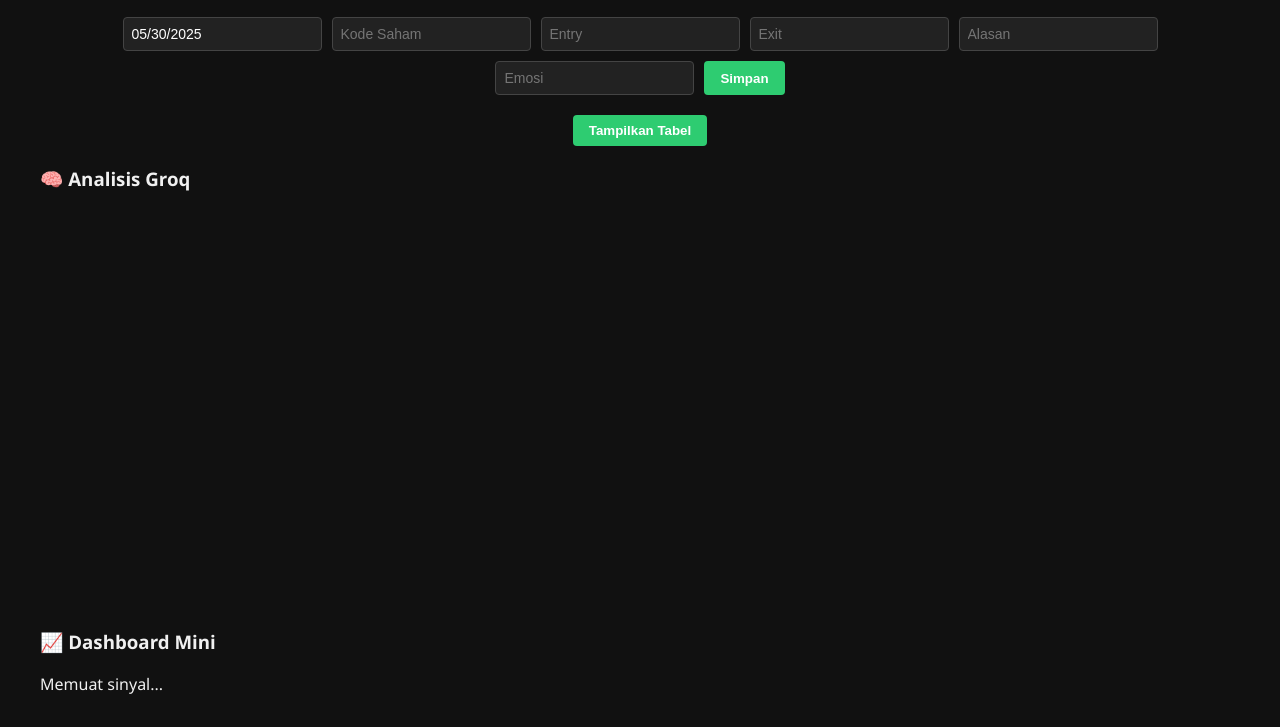
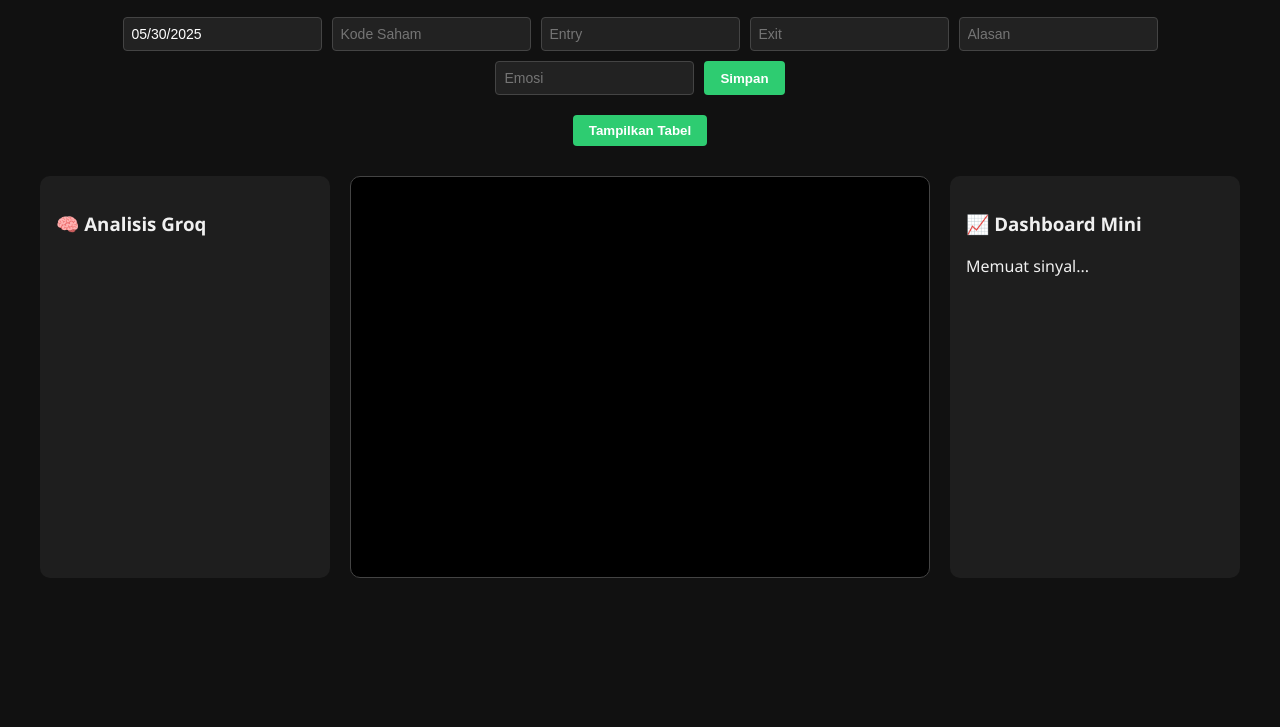
Before and after one commit to firmanquant/firman-trading-diary, a React app: page / in a window 1280 px wide. Shown: the part 83-810 px from the top of the page. Built offline with nearby package versions, Linux system fonts and the light colour scheme.

Commit message:
Update index.css

```diff
--- a/src/index.css
+++ b/src/index.css
@@ -165,3 +165,22 @@ tbody td {
     min-height: 400px;
   }
 }
+
+.three-column-layout {
+  display: grid;
+  grid-template-columns: 1fr 2fr 1fr;
+  gap: 20px;
+  margin-top: 30px;
+}
+
+.left-box, .right-box {
+  background: #1e1e1e;
+  padding: 16px;
+  border-radius: 10px;
+}
+
+.center-box {
+  border: 1px solid #444;
+  border-radius: 10px;
+  background: #000;
+}
```
